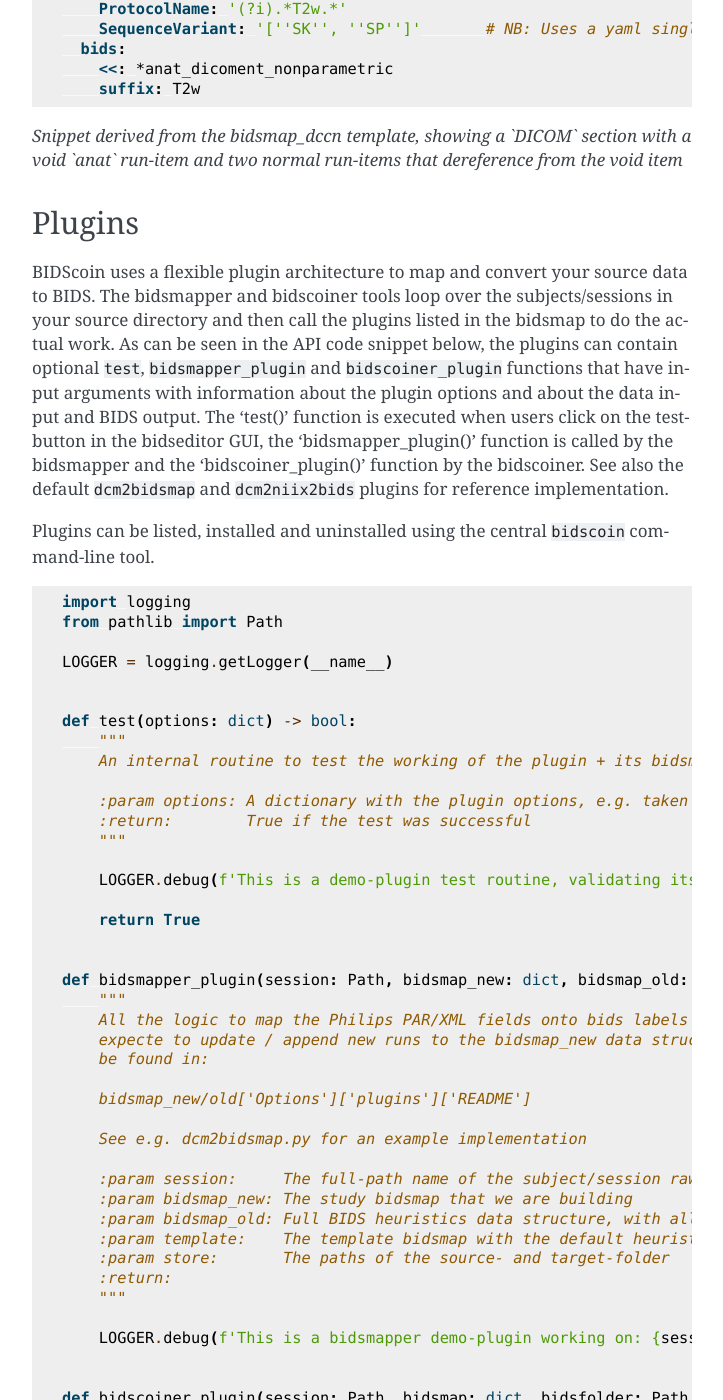
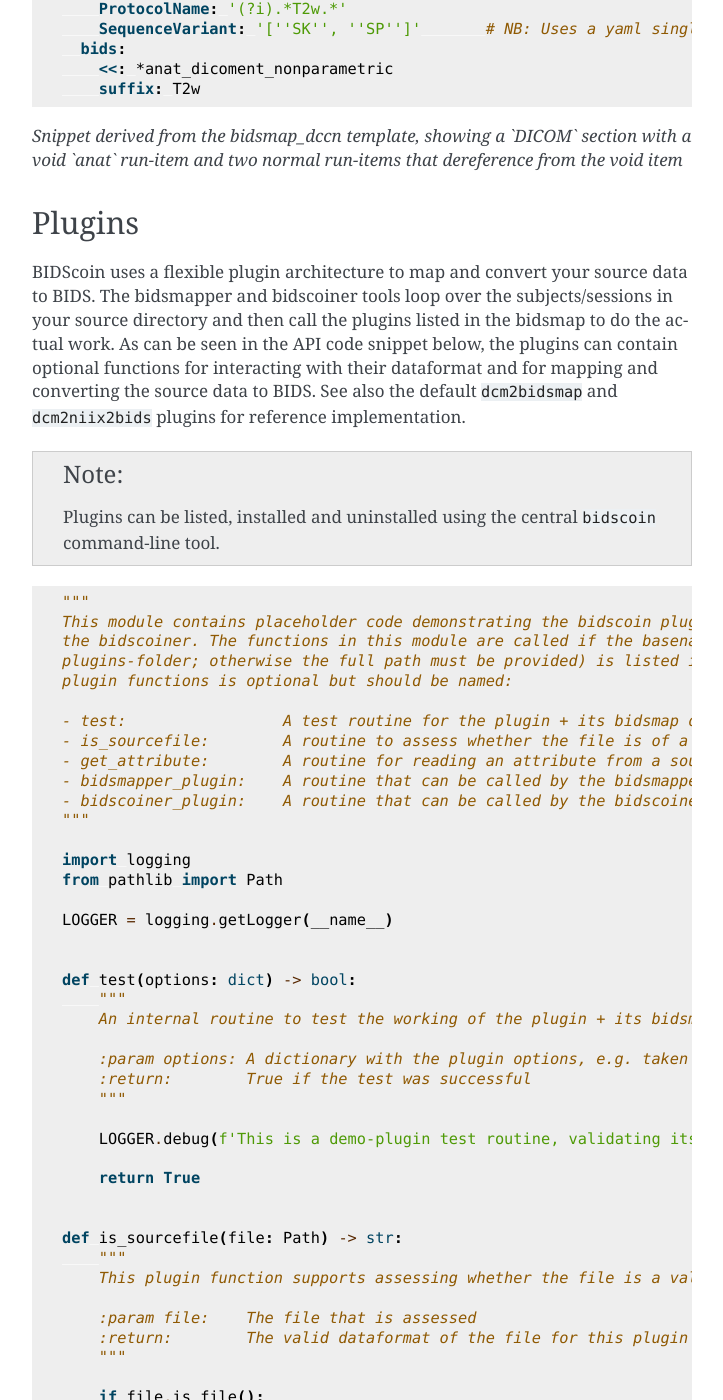
Before and after one commit to Donders-Institute/bidscoin, a Sphinx documentation site: the page built from docs/advanced.rst, in a window 1280 px wide and 1400 px high, scrolled down 3315 px. Shown: the whole window, without its empty margins (388-1111 px from the left). Built offline with Sphinx 7.4.7, drawn with Linux system fonts in a browser that asks for light colours; some of the changed text lies outside the part shown.

Commit message:
Updated plugin documentation

```diff
--- a/docs/advanced.rst
+++ b/docs/advanced.rst
@@ -85,11 +85,24 @@
 Plugins
 -------
 
-BIDScoin uses a flexible plugin architecture to map and convert your source data to BIDS. The bidsmapper and bidscoiner tools loop over the subjects/sessions in your source directory and then call the plugins listed in the bidsmap to do the actual work. As can be seen in the API code snippet below, the plugins can contain optional ``test``, ``bidsmapper_plugin`` and ``bidscoiner_plugin`` functions that have input arguments with information about the plugin options and about the data input and BIDS output. The 'test()' function is executed when users click on the test-button in the bidseditor GUI, the 'bidsmapper_plugin()' function is called by the bidsmapper and the 'bidscoiner_plugin()' function by the bidscoiner. See also the default ``dcm2bidsmap`` and ``dcm2niix2bids`` plugins for reference implementation.
+BIDScoin uses a flexible plugin architecture to map and convert your source data to BIDS. The bidsmapper and bidscoiner tools loop over the subjects/sessions in your source directory and then call the plugins listed in the bidsmap to do the actual work. As can be seen in the API code snippet below, the plugins can contain optional functions for interacting with their dataformat and for mapping and converting the source data to BIDS. See also the default ``dcm2bidsmap`` and ``dcm2niix2bids`` plugins for reference implementation.
 
-Plugins can be listed, installed and uninstalled using the central ``bidscoin`` command-line tool.
+.. note:: Plugins can be listed, installed and uninstalled using the central ``bidscoin`` command-line tool.
 
 .. code-block:: python3
+
+   """
+   This module contains placeholder code demonstrating the bidscoin plugin API, both for the bidsmapper and for
+   the bidscoiner. The functions in this module are called if the basename of this module (when located in the
+   plugins-folder; otherwise the full path must be provided) is listed in the bidsmap. The presence of the
+   plugin functions is optional but should be named:
+
+   - test:                 A test routine for the plugin + its bidsmap options. Can be called in the bidseditor
+   - is_sourcefile:        A routine to assess whether the file is of a valid dataformat for this plugin
+   - get_attribute:        A routine for reading an attribute from a sourcefile
+   - bidsmapper_plugin:    A routine that can be called by the bidsmapper to make a bidsmap of the source data
+   - bidscoiner_plugin:    A routine that can be called by the bidscoiner to convert the source data to bids
+   """
 
    import logging
    from pathlib import Path
@@ -108,6 +121,39 @@
        LOGGER.debug(f'This is a demo-plugin test routine, validating its working with options: {options}')
 
        return True
+
+
+   def is_sourcefile(file: Path) -> str:
+       """
+       This plugin function supports assessing whether the file is a valid sourcefile
+
+       :param file:    The file that is assessed
+       :return:        The valid dataformat of the file for this plugin
+       """
+
+       if file.is_file():
+
+           LOGGER.debug(f'This is a demo-plugin is_sourcefile routine, assessing whether "{file}" has a valid dataformat')
+           return 'dataformat'
+
+       return ''
+
+
+
+   def get_attribute(dataformat: str, sourcefile: Path, attribute: str) -> str:
+       """
+       This plugin function supports reading attributes from DICOM and PAR dataformats
+
+       :param dataformat:  The bidsmap-dataformat of the sourcefile, e.g. DICOM of PAR
+       :param sourcefile:  The sourcefile from which the attribute value should be read
+       :param attribute:   The attribute key for which the value should be read
+       :return:            The attribute value
+       """
+
+       if dataformat in ('DICOM','PAR'):
+           LOGGER.debug(f'This is a demo-plugin get_attribute routine, reading the {dataformat} "{attribute}" attribute value from "{sourcefile}"')
+
+       return ''
 
 
    def bidsmapper_plugin(session: Path, bidsmap_new: dict, bidsmap_old: dict, template: dict, store: dict) -> None:
```
Also changed, not shown: 1 other file.
